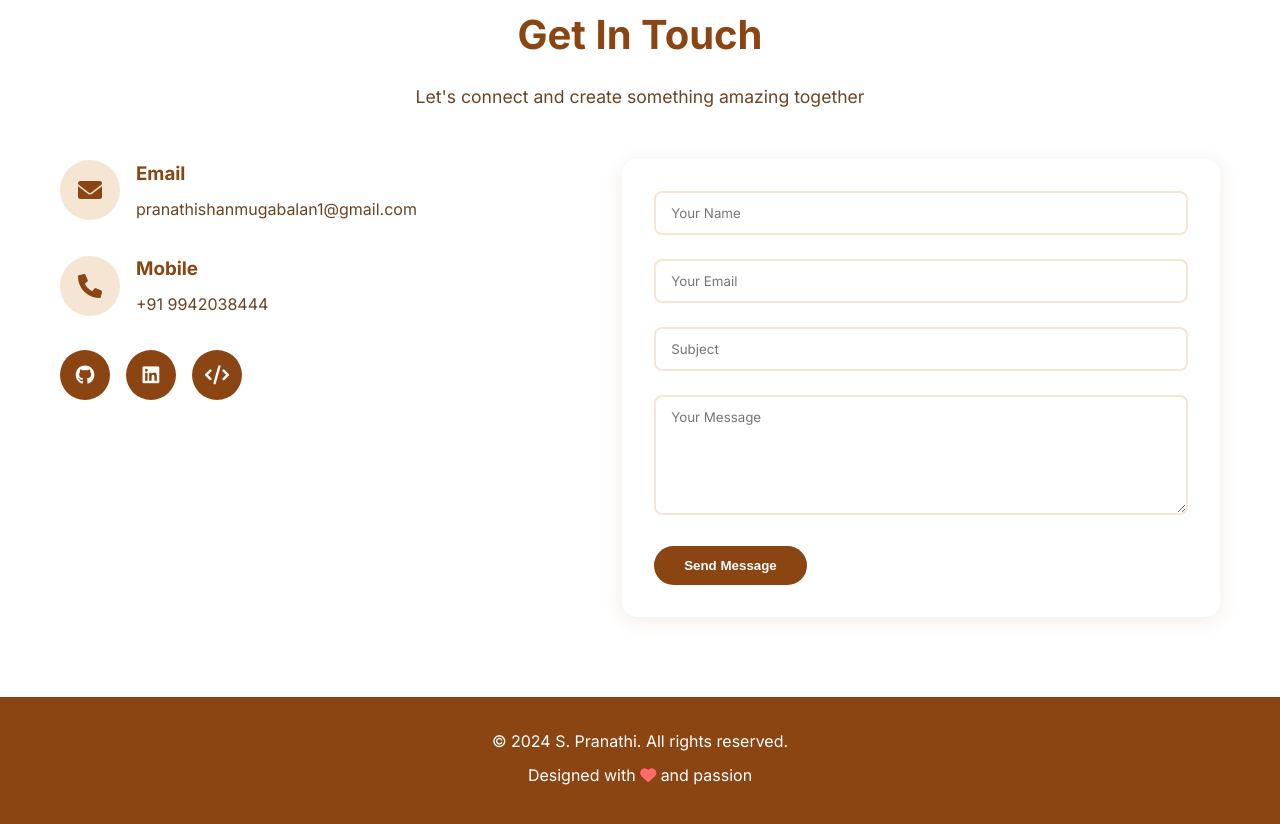
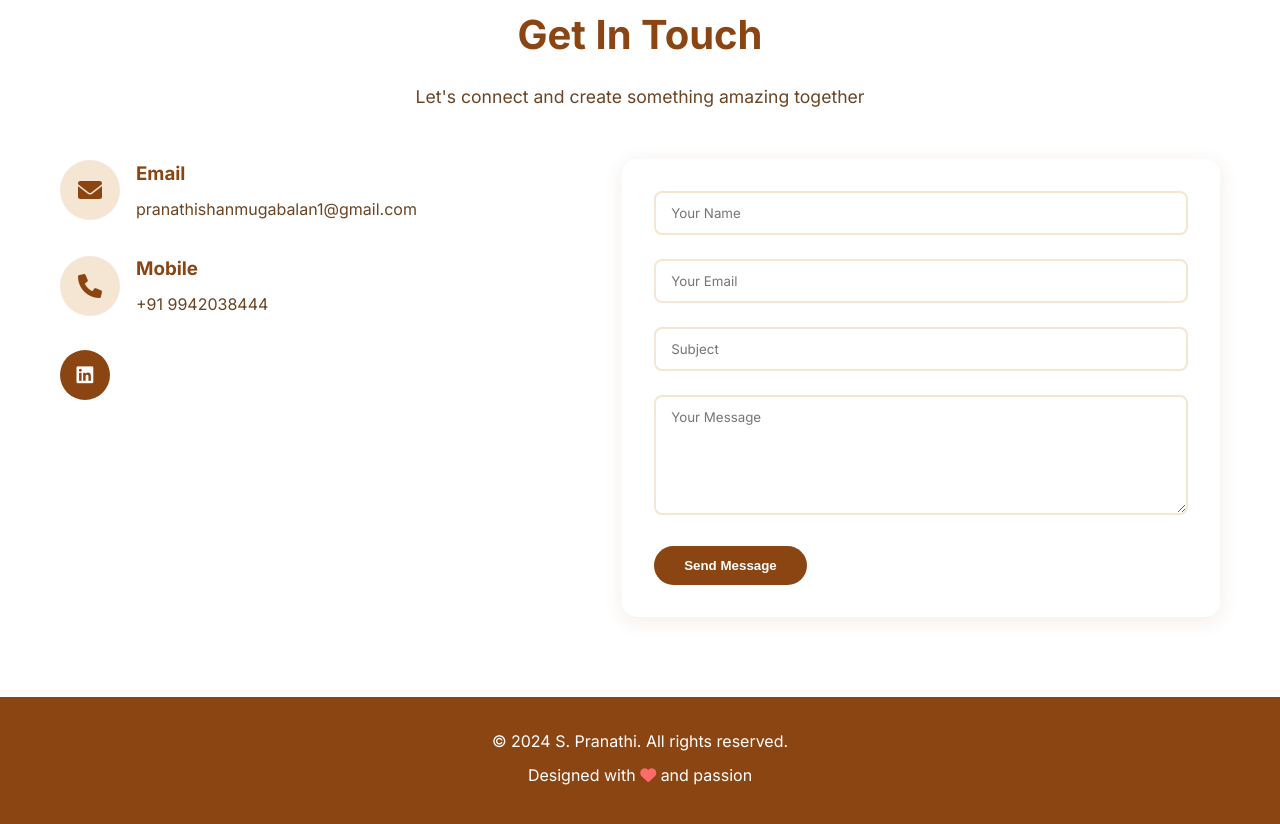
Before and after one commit to pranthipranathi/personal-website-Portfolio, a website built with Vite: page index.html in a window 1280 px wide. Shown: the part 3710-4534 px from the top of the page. Built offline with nearby package versions, Linux system fonts and the light colour scheme.

Commit message:
Update index.html

```diff
--- a/index.html
+++ b/index.html
@@ -276,15 +276,11 @@
                         </div>
                     </div>
                     <div class="social-links">
-                        <a href="https://github.com/pranthipranathi" target="_blank" class="social-link" title="GitHub Profile">
-                            <i class="fab fa-github"></i>
-                        </a>
+
                         <a href="https://www.linkedin.com/in/pranathi-s-57904b2a6?utm_source=share&utm_campaign=share_via&utm_content=profile&utm_medium=android_app" target="_blank" class="social-link" title="LinkedIn Profile">
                             <i class="fab fa-linkedin"></i>
                         </a>
-                        <a href="https://leetcode.com/pranathibalan" target="_blank" class="social-link" title="LeetCode Profile">
-                            <i class="fas fa-code"></i>
-                        </a>
+
                     </div>
                 </div>
                 <form class="contact-form" id="contact-form">
```
